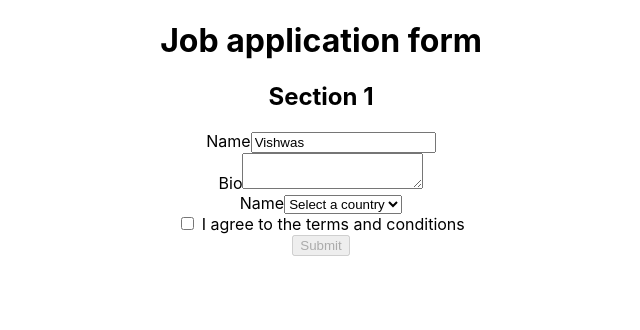
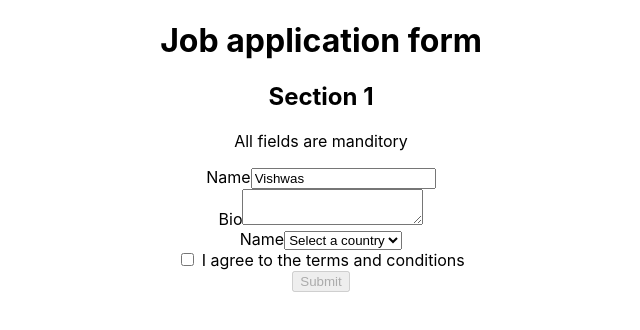
Before and after one commit to boodigowda/React-Testing, a React (Create React App) app: page / in a window 1280 px wide. Shown: the top 330 px of the page, without its empty margins (319-959 px from the left). Built offline with nearby package versions, Linux system fonts and the light colour scheme.

Commit message:
getByText Method

```diff
--- a/src/components/application/Application.tsx
+++ b/src/components/application/Application.tsx
@@ -5,6 +5,7 @@ const Application = () => {
         <>
             <h1>Job application form</h1>
             <h2>Section 1</h2>
+            <p>All fields are manditory</p>
             <form>
                 <div>
                     <label htmlFor="name">Name</label>
```
Also changed, not shown: src/NOTES.txt, 1 other file (tests, documents, lock files or other folders).
